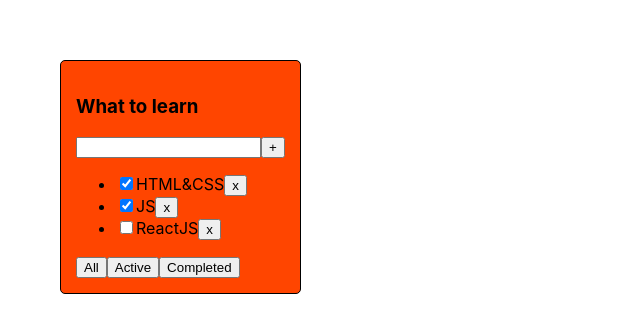
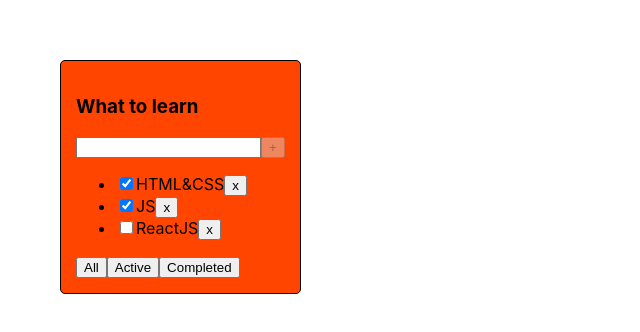
Before and after one commit to Densodim/todolist, a React (Create React App) app: page / in a window 1280 px wide. Shown: the top 332 px of the page, without its empty margins (0-640 px from the left). Built offline with nearby package versions, Linux system fonts and the light colour scheme.

Commit message:
add week -3

```diff
--- a/package.json
+++ b/package.json
@@ -46,5 +46,8 @@
     "setupFilesAfterEnv": [
       "<rootDir>/src/setupTests.ts"
     ]
+  },
+  "devDependencies": {
+    "@formkit/auto-animate": "^0.8.2"
   }
 }
--- a/src/component/Button.tsx
+++ b/src/component/Button.tsx
@@ -1,8 +1,9 @@
 type ButtonPropsType = {
     title: string
     onClick?: ()=>void
+    disabled?:boolean
 }
 
-export const Button = ({title, onClick}: ButtonPropsType) => {
-    return <button onClick={onClick}>{title}</button>
+export const Button = ({title, onClick, disabled}: ButtonPropsType) => {
+    return <button onClick={onClick} disabled={disabled}>{title}</button>
 }
--- a/src/component/Todolist.tsx
+++ b/src/component/Todolist.tsx
@@ -39,6 +39,10 @@ export const Todolist = ({title, task, removeTask, changeFilter, addTask}: Todol
     const handleFilterTasksChange = (filter: FilterValuesType) => {
         changeFilter(filter);
     }
+    const isAddTaskButtonDisabled = !Boolean(taskTitle.trim()) || taskTitle.length > 25;
+
+    const userTaskTitleLengthWarning = taskTitle.length > 15 && <div>message exceeds 15 characters</div>;
+
 
 
     const taskElement: Array<JSX.Element> | JSX.Element =
@@ -64,10 +68,13 @@ export const Todolist = ({title, task, removeTask, changeFilter, addTask}: Todol
                     <div>
                         <input value={taskTitle}
                                onChange={handleChangeTaskTitle}
-                               onKeyUp={handleAddTaskOnKey}/>
-                        <Button title={'+'} onClick={() => {
-                            handleAddTask()
-                        }}/>
+                               onKeyDown={handleAddTaskOnKey}/>
+                        <Button title={'+'}
+                                disabled={isAddTaskButtonDisabled}
+                                onClick={() => {
+                                    handleAddTask()
+                                }}/>
+                        {userTaskTitleLengthWarning}
                     </div>
                     <ul>
                         {taskElement}
```
Also changed, not shown: 1 other file (tests, documents, lock files or other folders).
